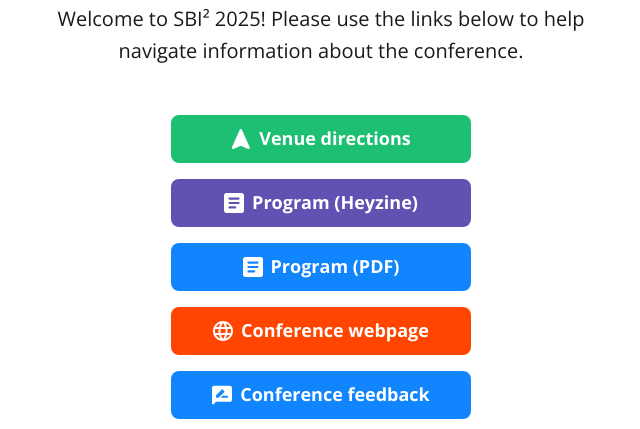
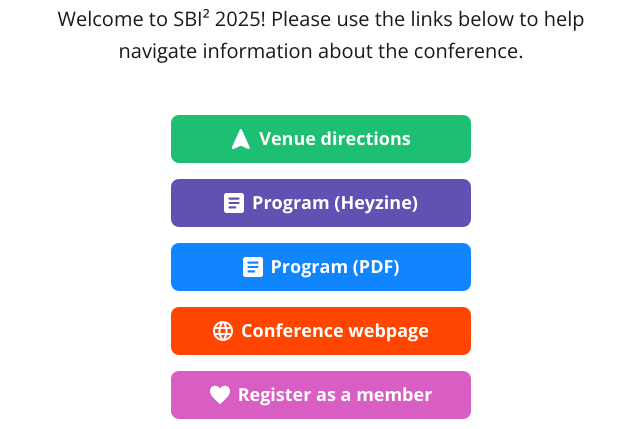
Before and after one commit to sbi2-org/sbi2-org.github.io, a plain HTML site: page index.html in a window 1280 px wide. Shown: the part 283-712 px from the top of the page, without its empty margins (319-959 px from the left). Drawn offline with Linux system fonts and the light colour scheme.

Commit message:
remove survey link

```diff
--- a/index.html
+++ b/index.html
@@ -67,8 +67,6 @@
 
               <a class="button button-reddit" href="https://sbi2.org/conference" target="_blank" rel="noopener" role="button"><img class="icon" aria-hidden="true" src="images/icons/generic-website.svg" alt="Website Icon">Conference webpage</a>
 
-              <a class="button button-bluesky" href="#" target="_blank" rel="noopener" role="button"><img class="icon" aria-hidden="true" src="images/icons/generic-review.svg" alt="Review Icon">Conference feedback</a>
-
               <a class="button button-vimeo" style="background: rgb(216, 94, 196)" href="https://sbi2.org/membership/register/" rel="noopener" role="button"><img class="icon" aria-hidden="true" alt="Heart Icon" src="images/icons/heart.svg">Register as a member</a>
 
               <a class="button button-linked" href="https://www.linkedin.com/company/society-of-biomolecular-imaging-and-informatics" target="_blank" rel="noopener" role="button"><img class="icon" aria-hidden="true" src="images/icons/linkedin.svg" alt="LinkedIn Logo">Follow us on LinkedIn</a>
```
